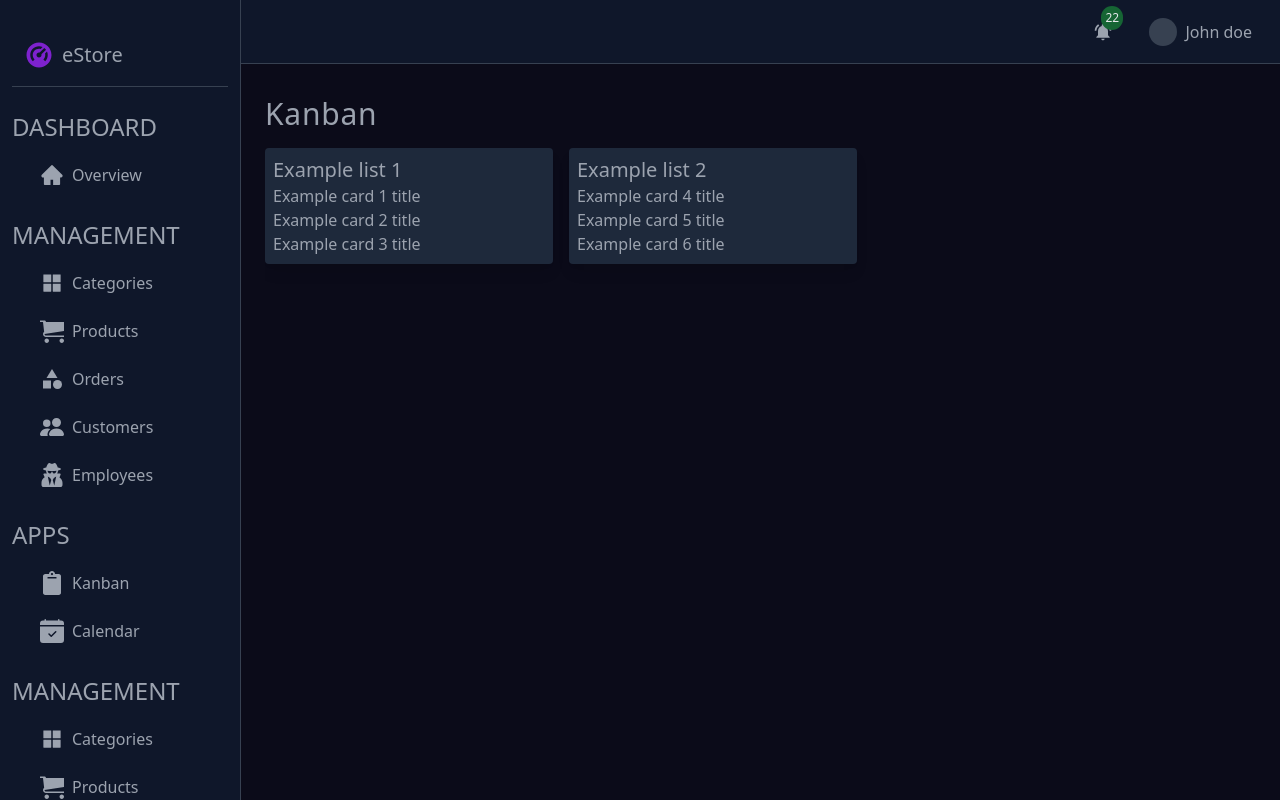
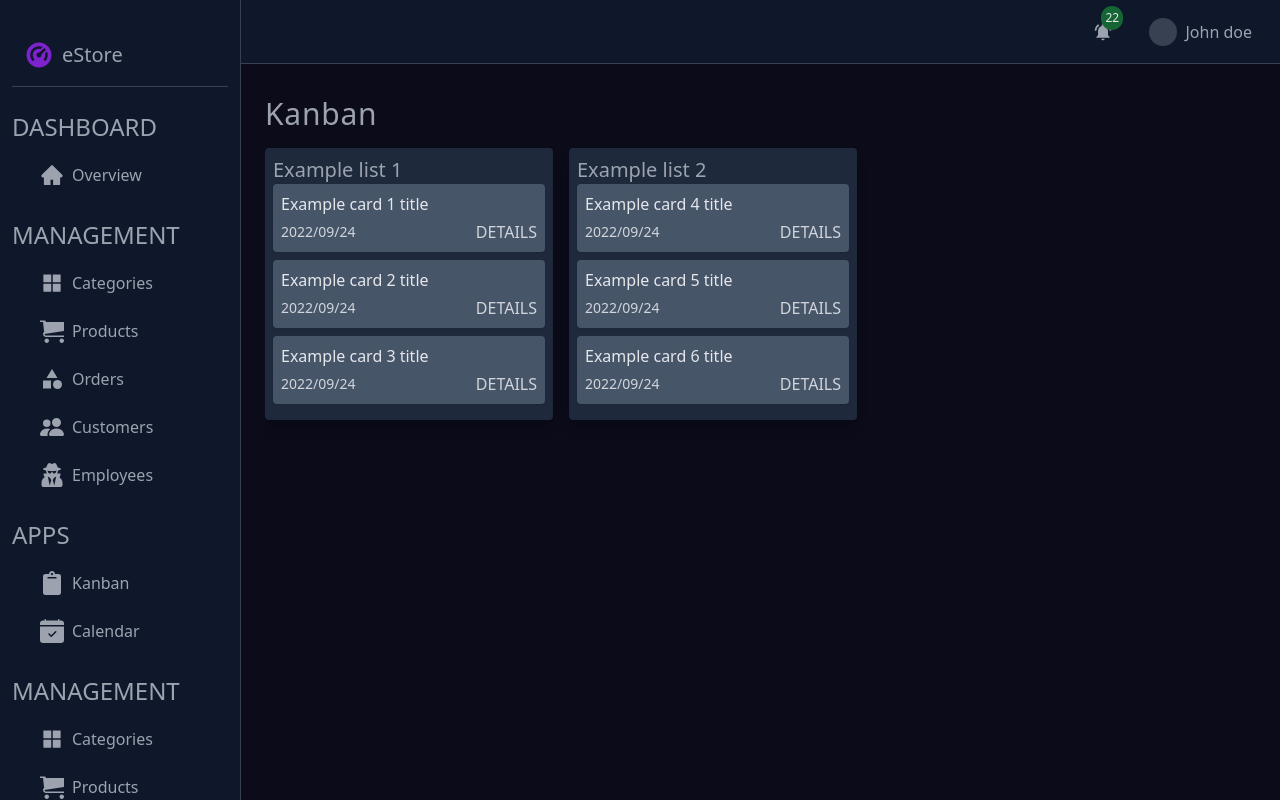
Before and after one commit to devsayog/ui-dashboard, a Next.js app: page /kanban in a window 1280 px wide. Built offline with nearby package versions, Linux system fonts and the light colour scheme.

Commit message:
create draggable card  component

```diff
--- /dev/null
+++ b/src/components/kanban/card/Card.tsx
@@ -0,0 +1,65 @@
+import type { DraggableAttributes } from '@dnd-kit/core'
+import type { SyntheticListenerMap } from '@dnd-kit/core/dist/hooks/utilities'
+import type { CSSProperties, Ref } from 'react'
+import React, { forwardRef } from 'react'
+
+import type { CardType } from '../types'
+
+interface ICardPropsType {
+  isDragging?: boolean
+  card: CardType
+  style?: CSSProperties
+  attributes?: DraggableAttributes
+  listeners?: SyntheticListenerMap | undefined
+  isOverlay?: boolean
+}
+
+const CardContent = ({
+  card,
+  isOverlay,
+  portal,
+}: {
+  card: CardType
+  isOverlay: boolean | undefined
+  portal?: boolean
+}) => {
+  const dragStyle = isOverlay && 'origin-bottom-left rotate-3 scale-105'
+
+  return (
+    <div
+      className={`${
+        portal && 'opacity-50 backdrop-blur-sm'
+      } w-full cursor-pointer rounded bg-slate-600 p-2 text-gray-300 shadow-sm hover:bg-slate-700 hover:text-gray-200 ${dragStyle}`}
+    >
+      <h3 className="text-gray-200">{card.title}</h3>
+      <h3 aria-hidden="true" className="my-1 border-gray-500" />
+      <div className="flex w-full items-center justify-between">
+        <p className="text-sm">
+          {card.createdAt.toISOString().slice(0, 10).replaceAll('-', '/')}
+        </p>
+        {/* TODO ADD CARD INFO EDIT/DELETE feature */}
+        <button>DETAILS</button>
+      </div>
+    </div>
+  )
+}
+
+const Card = forwardRef((props: ICardPropsType, ref: Ref<HTMLDivElement>) => {
+  return (
+    <div
+      className="mb-2"
+      style={props.style}
+      {...props.attributes}
+      {...props.listeners}
+      ref={ref}
+    >
+      {!props.isDragging ? (
+        <CardContent isOverlay={props.isOverlay} card={props.card} />
+      ) : (
+        <CardContent portal isOverlay={props.isOverlay} card={props.card} />
+      )}
+    </div>
+  )
+})
+Card.displayName = 'Card'
+export default Card
--- /dev/null
+++ b/src/components/kanban/card/DraggableCard.tsx
@@ -0,0 +1,42 @@
+import { useSortable } from '@dnd-kit/sortable'
+import { CSS } from '@dnd-kit/utilities'
+
+import type { CardType } from '../types'
+import Card from './Card'
+
+interface IDraggableCardProps {
+  card: CardType
+}
+const DraggableCard = (props: IDraggableCardProps) => {
+  const { card } = props
+  const {
+    setNodeRef,
+    attributes,
+    listeners,
+    transform,
+    transition,
+    isDragging,
+  } = useSortable({
+    id: card.id,
+    transition: {
+      duration: 150,
+      easing: 'cubic-bezier(0.25, 1, 0.5, 1)',
+    },
+  })
+  const style = {
+    transform: CSS.Translate.toString(transform),
+    transition,
+  }
+  return (
+    <Card
+      ref={setNodeRef}
+      style={style}
+      attributes={attributes}
+      listeners={listeners}
+      isDragging={isDragging}
+      {...props}
+    />
+  )
+}
+
+export default DraggableCard
--- a/src/components/kanban/list/List.tsx
+++ b/src/components/kanban/list/List.tsx
@@ -4,6 +4,7 @@ import { SortableContext, verticalListSortingStrategy } from '@dnd-kit/sortable'
 import type { CSSProperties, Ref } from 'react'
 import { forwardRef } from 'react'
 
+import DraggableCard from '../card/DraggableCard'
 import type { ListType } from '../types'
 
 interface IListPropsType {
@@ -36,8 +37,8 @@ const List = forwardRef((props: IListPropsType, ref: Ref<HTMLDivElement>) => {
           <SortableContext items={cards} strategy={verticalListSortingStrategy}>
             <div className="w-full p-2">
               <p className="text-xl">{props.list.title}</p>
-              {cards.map((card) => (
-                <p key={card.id}>{card.title}</p>
+              {(cards || []).map((card) => (
+                <DraggableCard card={card} key={card.id} />
               ))}
             </div>
           </SortableContext>
```
